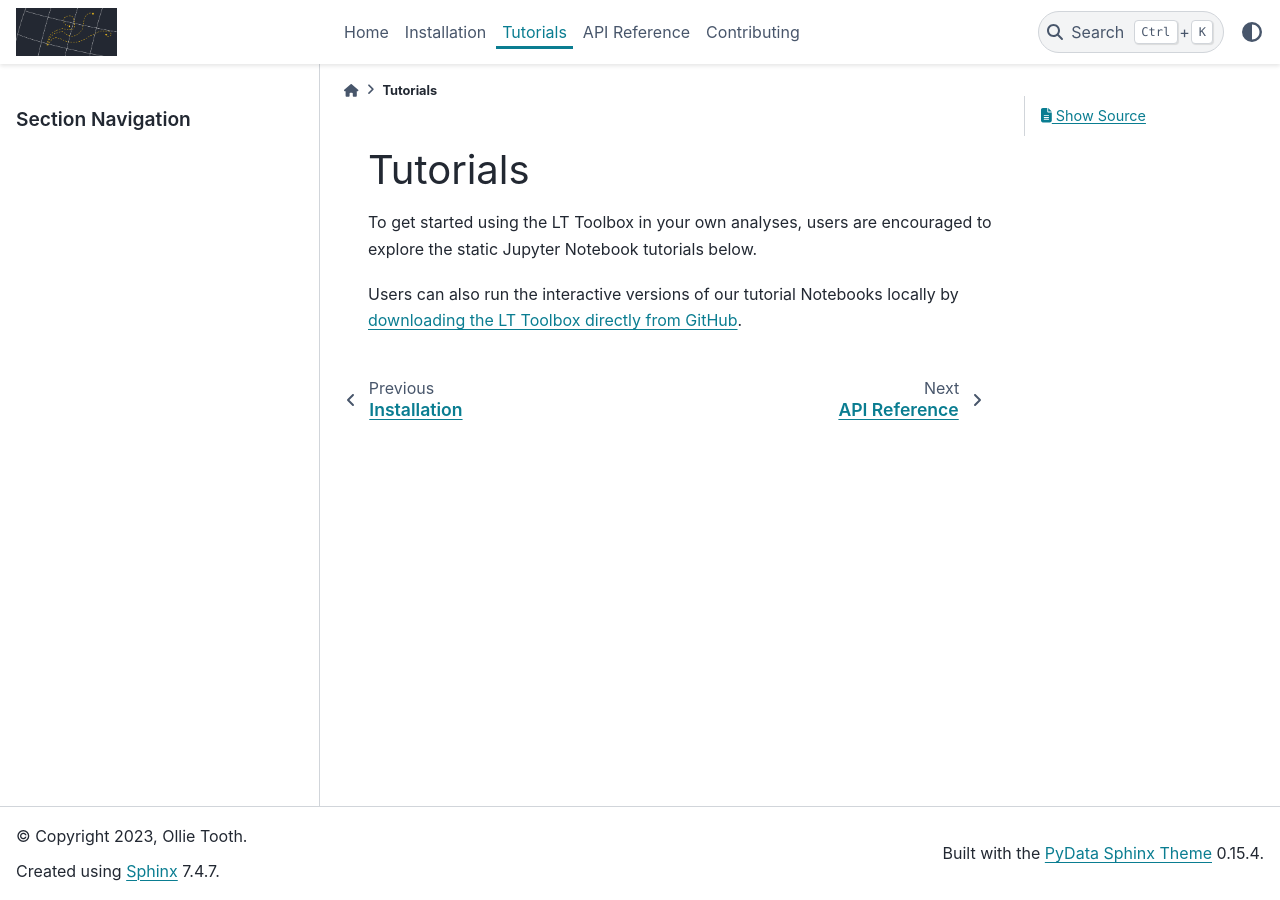
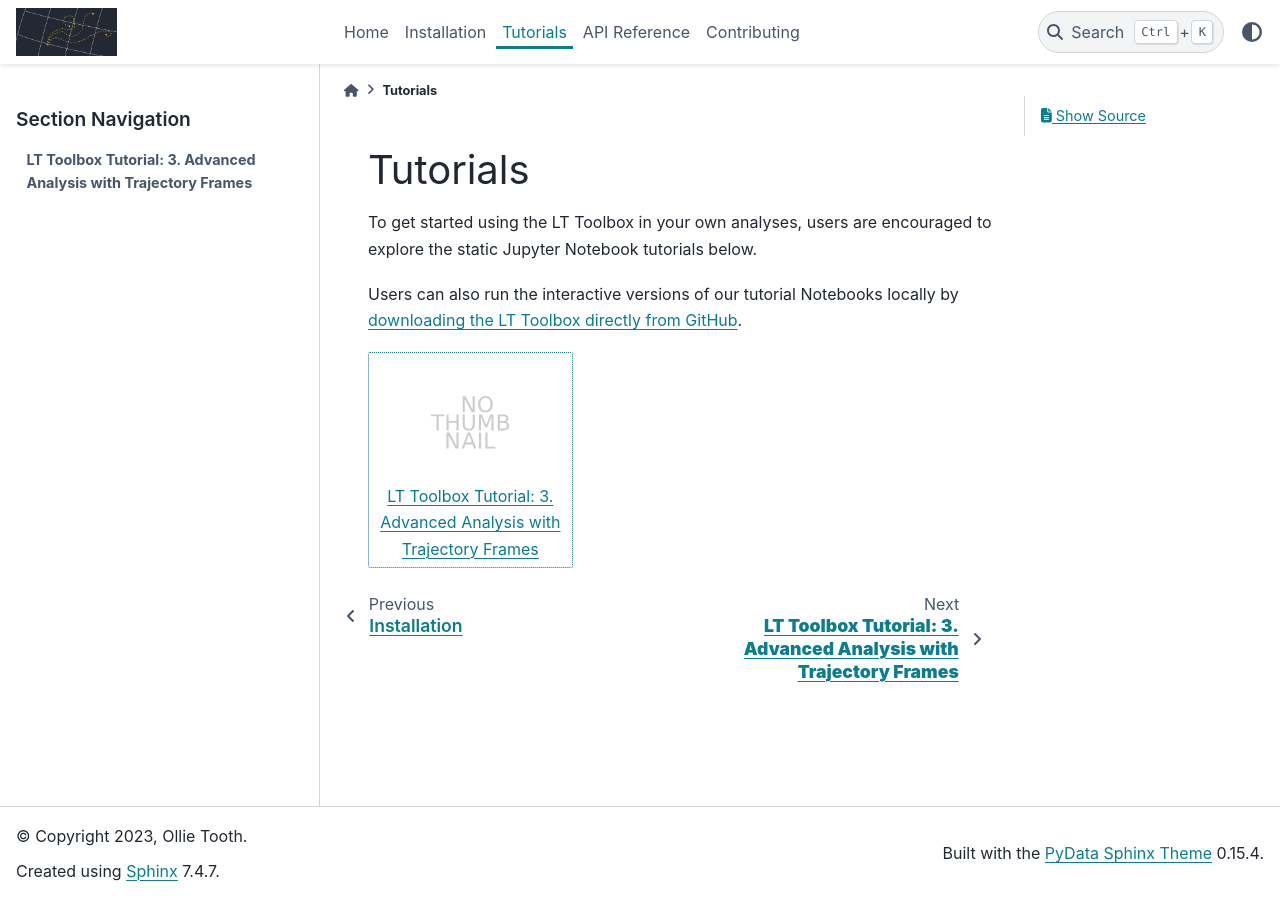
Before and after one commit to oj-tooth/lt_toolbox, a Sphinx documentation site: the page built from docs/tutorials.rst, in a window 1280 px wide. Built offline with Sphinx 7.4.7 and the PyData theme 0.15.4, drawn with Linux system fonts in a browser that asks for light colours; pages that are not in the unit, such as notebooks, are missing from menus.

Commit message:
Added Tutorial 3 Notebook to docs nbgallery viewer.

```diff
--- a/docs/tutorials.rst
+++ b/docs/tutorials.rst
@@ -10,3 +10,4 @@ Users can also run the interactive versions of our tutorial Notebooks locally by
 
    tutorials/tutorial_1_getting_started_with_TrajArrays.ipynb
    tutorials/tutorial_2_getting_started_with_TrajFrames.ipynb
+   tutorials/tutorial_3_advanced_analysis_with_TrajFrames.ipynb
```
